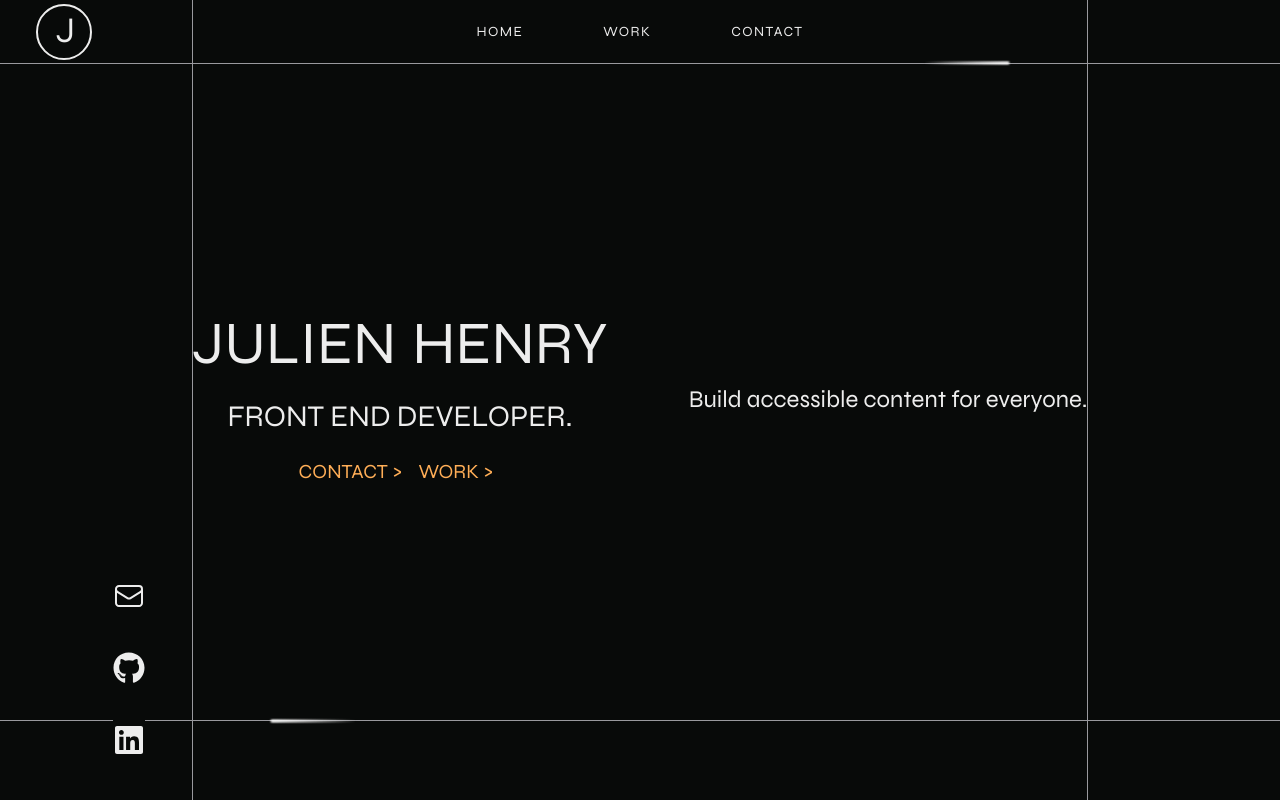
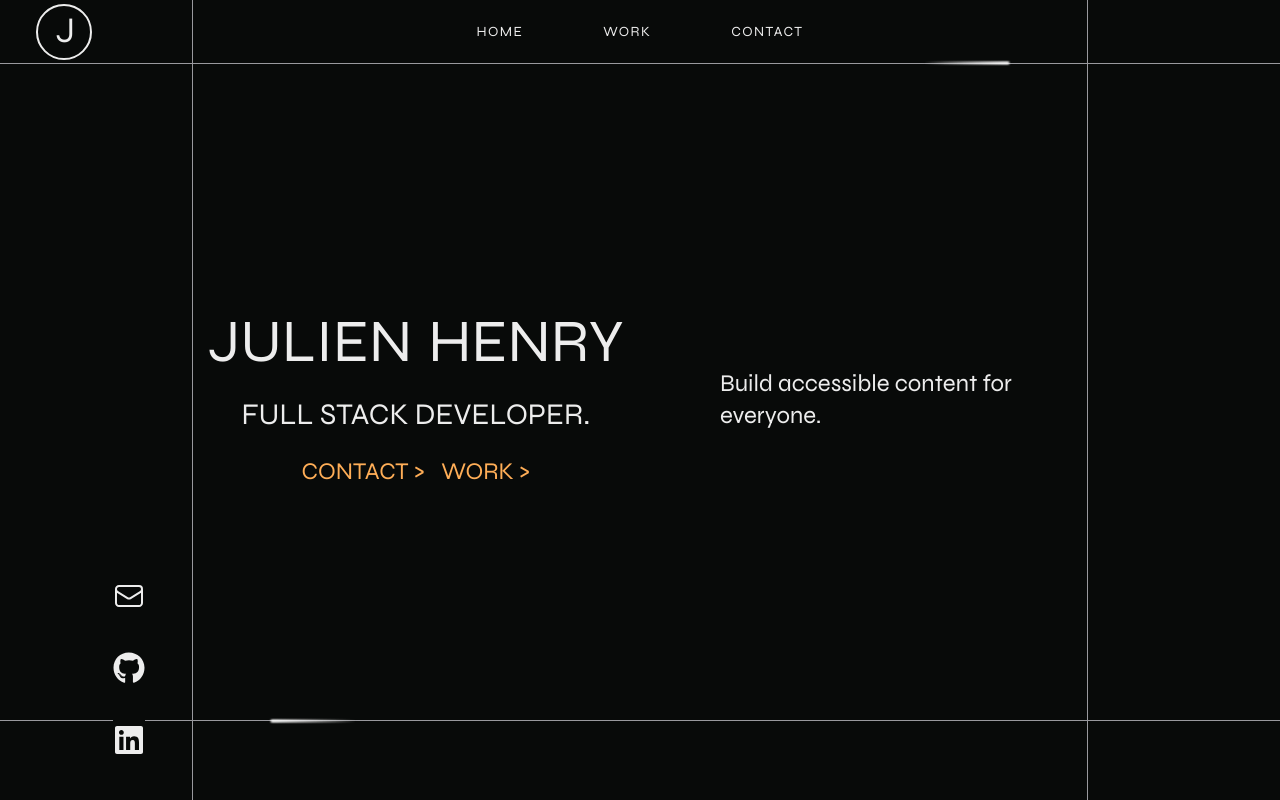
Before and after one commit to pyko7/Portfolio, a Next.js app: page / in a window 1280 px wide. Built offline with nearby package versions, Linux system fonts and the light colour scheme.

Commit message:
chore: refacto about tab

```diff
--- a/app/page.tsx
+++ b/app/page.tsx
@@ -7,7 +7,7 @@ const Home: FC = () => (
       <About />
     </div>
     <div className="w-full flex justify-center opacity-0 animate-slowFadeIn lg:w-1/2">
-      <p className="text-base sm:text-2xl">
+      <p className="text-base sm:text-2xl lg:text-xl xl:text-2xl">
         Build accessible content for everyone.
       </p>
     </div>
--- a/components/about/About.tsx
+++ b/components/about/About.tsx
@@ -1,30 +1,23 @@
-import Link from 'next/link'
 import { FC } from 'react'
+import AboutLink from './AboutLink'
 
 const About: FC = () => (
   <div className="w-full flex flex-col items-center justify-center gap-6 uppercase overflow-hidden">
-    <div className="w-full flex justify-center gap-4">
-      <h2 className="text-4xl animate-translateToRight sm:text-6xl">Julien</h2>
-      <h2 className="text-4xl animate-translateToLeft sm:text-6xl">Henry</h2>
+    <div className="w-full flex justify-center gap-4 bg-red-500l lg:px-4">
+      <h2 className="text-4xl animate-translateToRight sm:text-6xl lg:text-5xl xl:text-6xl">
+        Julien
+      </h2>
+      <h2 className="text-4xl animate-translateToLeft sm:text-6xl lg:text-5xl xl:text-6xl">
+        Henry
+      </h2>
     </div>
 
-    <div className="w-full flex justify-center text-lg opacity-0 animate-fastFadeIn sm:text-3xl">
-      <h3>Front end developer.</h3>
+    <div className="w-full flex justify-center text-lg opacity-0 animate-fastFadeIn sm:text-3xl lg:text-2xl xl:text-3xl">
+      <h3>Full stack developer.</h3>
     </div>
-    <div className="w-full -ml-[8px] flex justify-center gap-4 text-base text-third-color opacity-0 animate-fastFadeIn sm:text-xl">
-      <Link
-        href="/contact"
-        className="hover:underline after:content-['>']
-           after:inline-block after:pl-[4px] after:cursor-default hover:after:no-underline"
-      >
-        Contact
-      </Link>
-      <Link
-        href="/work"
-        className="hover:underline after:content-['>'] after:inline-block after:pl-[4px] after:cursor-default hover:after:no-underline"
-      >
-        Work
-      </Link>
+    <div className="w-full flex justify-center gap-4 text-base text-third-color opacity-0 animate-fastFadeIn sm:text-xl xl:text-2xl">
+      <AboutLink url="/contact" label="Contact" />
+      <AboutLink url="/work" label="Work" />
     </div>
   </div>
 )
--- /dev/null
+++ b/components/about/AboutLink.tsx
@@ -0,0 +1,15 @@
+import Link from 'next/link'
+import { FC } from 'react'
+import { AboutLinkProps } from './_props'
+
+const AboutLink: FC<AboutLinkProps> = ({ url, label }) => (
+  <Link
+    href={url}
+    className="hover:underline after:content-['>']
+           after:inline-block after:pl-[4px] after:cursor-default hover:after:no-underline"
+  >
+    {label}
+  </Link>
+)
+
+export default AboutLink
--- /dev/null
+++ b/components/about/_props.ts
@@ -0,0 +1,4 @@
+export type AboutLinkProps = {
+  url: string
+  label: string
+}
```
